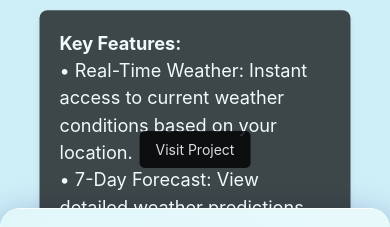
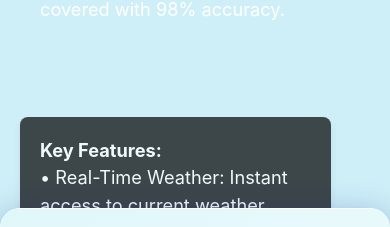
Before and after one commit to moupriyaguin/my_portfolio, a React (Create React App) app: page /main in a window 390 px wide. Shown: the part 6151-6378 px from the top of the page. Built offline with nearby package versions, Linux system fonts and the light colour scheme; a web font is replaced by a local one.

Commit message:
responsive

```diff
--- a/src/App.css
+++ b/src/App.css
@@ -288,6 +288,28 @@ body {
   opacity: 1;
 }
 
+@media screen and (max-width: 768px) {
+  .content-overlay {
+    position: static;
+    transform: none;
+    flex-direction: column;
+    align-items: center;
+    margin-top: 10px;
+  }
+
+  .app-description-left,
+  .app-description-right {
+    flex-basis: 100%;
+    max-width: 100%;
+  }
+
+  .project-button-container {
+    position: static;
+    transform: none;
+    margin-top: 20px;
+  }
+}
+
 
 @keyframes slideIn {
   to {
```
